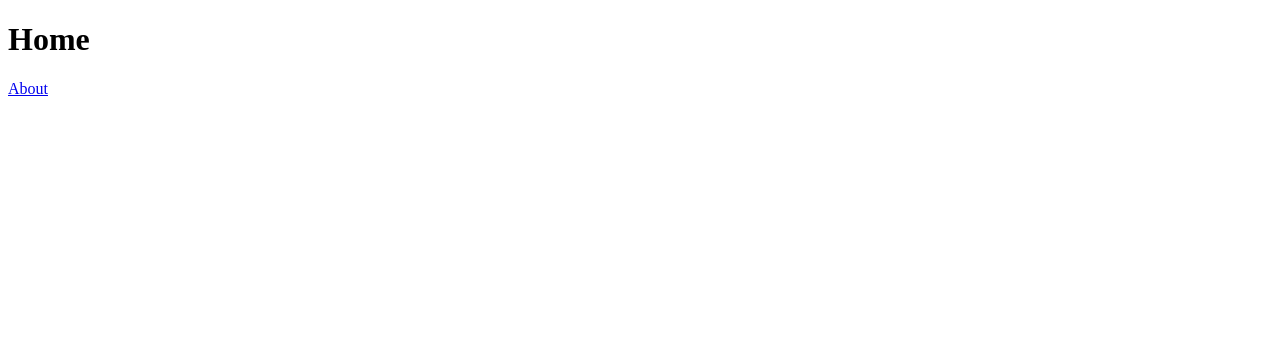
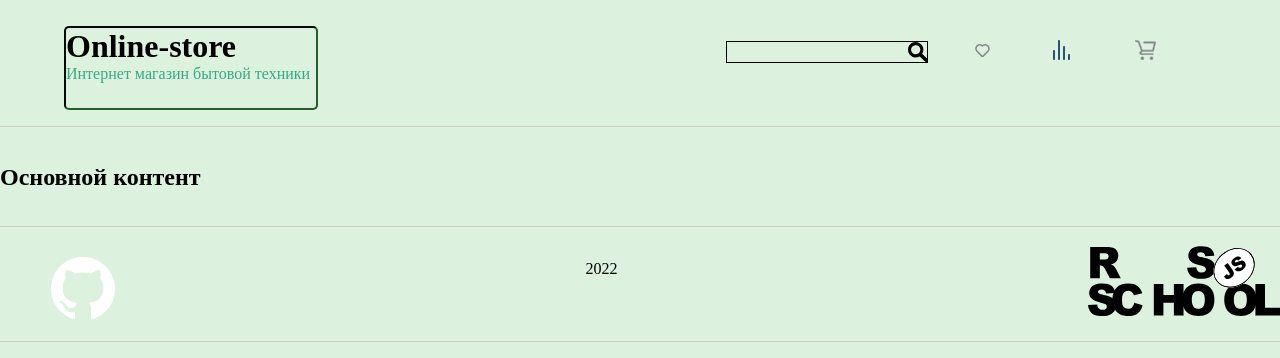
Before and after one commit to SosedovaViktoria/Online_store, a website built with webpack: page index.html in a window 1280 px wide. Built offline with nearby package versions, Linux system fonts and the light colour scheme; files whose address does not match are found by name.

Commit message:
add header and footer withour image

```diff
--- a/index.html
+++ b/index.html
@@ -1,11 +1,47 @@
 <!DOCTYPE html>
-<html lang="en">
-<head>
-    <meta charset="UTF-8">
-    <title>Vanilla router</title>
-</head>
-<body>
-    <div id="app"></div>
-<script src="./src/index.js"></script>
-</body>
+<html lang="ru">
+  <head>
+    <meta charset="utf-8" />
+    <meta name="viewport" content="width=device-width, initial-scale=1.0">
+    <link rel="stylesheet" src="styles.css">
+    <title>Online-store</title>
+  </head>
+  <body>
+    <div class="container">
+        <header class="site-header">
+          <div class="logo">
+            <a href="/#" class="logo_ref"> <h1>Online-store</h1></a>
+            <p>Интернет магазин бытовой техники</p>
+          </div>
+          <div class="menu">
+            <ul class="nav-menu">
+              <li class="nav_item">
+                <div class="search">
+                  <input type="search" name="q">
+                  <a class="submit" href=""><img src="../assets/images/308581.svg" alt="search"></a>
+                </div>
+              </li>
+              <li class="nav_item"><a class="nav_link like" href="#"><img src="../assets/images/like=like.svg" alt="like"></a></li>
+              <li class="nav_item"><a class="nav_link compare" href="#"><img src="../assets/images/compare_active.svg" alt="compare"></a></li>
+              <li class="nav_item"><a class="nav_link basket" href="#"><img src="../assets/images/cart=empty.svg" alt="basket"></a></li>
+            </ul>
+          </div>
+        </header>
+        <hr>
+        <main class="main_cont">
+          <h2>Основной контент</h2>
+        </main>
+        <hr>
+        <footer class="foot_content">
+          <div class="github">
+          <a href="https://github.com/SosedovaViktoria/Online_store"><img src="../assets/images/GitHub-Mark-Light-64px.png" alt="github"></a>
+          </div>
+          <p class="year_app">2022</p>
+          <a class="logo_course" href="https://rs.school/js/"><img src="../assets/images/rs_school_js.svg" alt="logo_course"></a>
+        </footer>
+      </div>
+      <hr>
+    <!-- <script src="./index.js"></script> -->
+  </body>
+
 </html>
--- a/package.json
+++ b/package.json
@@ -29,6 +29,7 @@
     "@webpack-cli/generators": "^3.0.1",
     "css-loader": "^6.7.2",
     "eslint-webpack-plugin": "^3.2.0",
+    "file-loader": "^6.2.0",
     "html-webpack-plugin": "^5.5.0",
     "mini-css-extract-plugin": "^2.6.1",
     "prettier": "^2.8.1",
--- a/src/index.ts
+++ b/src/index.ts
@@ -1 +1,3 @@
+import "../styles.css"
+
 console.log("Hello World!");
--- /dev/null
+++ b/styles.css
@@ -0,0 +1,128 @@
+body {
+  margin: 0;
+  overflow-y: scroll;
+  background-color: #DCF1DE;
+}
+a {
+  text-decoration: none;
+  cursor: pointer;
+}
+.container {
+
+  background-repeat: no-repeat;
+  display: flex;
+  flex-direction:column;
+  width: 100%;
+}
+.site-header {
+  display: flex;
+  justify-content: space-between;
+  align-items: center;
+}
+
+.logo {
+  margin-top: 2%;
+  width: 250px;
+  height: 80px;
+  border: inset #225f29 2px;
+  border-radius: 5px;
+  cursor: pointer;
+  margin-left: 5%;
+  color: rgb(53, 171, 131);
+}
+.logo p {
+  margin-top: 2px;
+  margin: 0;
+}
+.logo h1 {
+  margin: 0;
+}
+.container {
+  width: 100%;
+  max-width: 100%;
+  margin: 0 auto;
+}
+/* .container:after {
+  content: "";
+  display: table;
+  clear: both;
+} */
+
+ul {
+  list-style: none;
+  position: absolute;
+  top: 10px;
+  right: 100px;
+  padding: 0;
+  margin-right: 10px;
+  margin-left: 10px;
+  display: flex;
+  gap: 12px;
+  text-decoration: none;
+  align-items: center;
+
+}
+li {
+display: inline-block;
+}
+header a {
+  text-decoration: none;
+  color: black;
+}
+.foot_content {
+
+  display: flex;
+  flex-direction: row;
+  justify-content: space-between;
+}
+.logo_course {
+  display: block;
+  background-image: url('./src/img/rs_school_js.svg');
+  background-repeat: no-repeat;
+  width: 15%;
+}
+.github {
+  padding-left: 4%;
+  padding-top: 1%;
+}
+
+hr {
+  display: block;
+  height: 1px;
+  border: 0;
+  border-top: 1px solid #ccc;
+  margin: 1em 0;
+  padding: 0;
+}
+.search {
+  background-color: #DCF1DE;
+  width: 200px;
+  border: 1px solid #000;
+  min-height: 20px;
+  display: flex;
+ }
+ input[type="search"] {
+  background-color: #DCF1DE;
+  border: none;
+  outline: none;
+  -webkit-appearance: none;
+  width: 274px;
+  vertical-align: middle;
+ }
+ .submit {
+  width: 20px;
+  height: 20px;
+  border: none;
+  /* background: url(./308581.svg) no-repeat 50% 50%; */
+ }
+ .submit img {
+  width: 20px;
+  height: 20px;
+ }
+ .nav_link {
+  padding-left: 25px;
+ }
+ .like img {
+  width: 35px;
+  height: 35px;
+ }
--- a/webpack.config.js
+++ b/webpack.config.js
@@ -2,15 +2,12 @@
 
 const path = require("path");
 const HtmlWebpackPlugin = require("html-webpack-plugin");
-const MiniCssExtractPlugin = require("mini-css-extract-plugin");
 const EslingPlugin = require("eslint-webpack-plugin");
 
 const isProduction = process.env.NODE_ENV == "production";
 
-const stylesHandler = MiniCssExtractPlugin.loader;
-
 const config = {
-  entry: "./src/index.js",
+  entry: "./src/index.ts",
   output: {
     path: path.resolve(__dirname, "dist"),
   },
@@ -25,8 +22,6 @@ const config = {
 
     new EslingPlugin({ extensions: "ts" }),
 
-    new MiniCssExtractPlugin(),
-
     // Add your plugins here
     // Learn more about plugins from https://webpack.js.org/configuration/plugins/
   ],
@@ -39,14 +34,43 @@ const config = {
       },
       {
         test: /\.css$/i,
-        use: [stylesHandler, "css-loader"],
+        use: [
+          {
+            loader: 'style-loader'
+          },
+          {
+            loader: "css-loader",
+            options: {
+              url: false
+            }
+          },
+        ],
       },
       {
         test: /\.s[ac]ss$/i,
-        use: [stylesHandler, "css-loader", "sass-loader"],
+        use: [
+          {
+            loader: 'style-loader'
+          },
+          {
+            loader: "css-loader"
+          },
+          {
+            loader: 'postcss-loader',
+            options: {
+              postcssOptions: {
+                plugins: () => [
+                  require('autoprefixer')
+                ]
+              }
+            }
+          },
+          {
+            loader: "sass-loader"
+          }],
       },
       {
-        test: /\.(eot|svg|ttf|woff|woff2|png|jpg|gif)$/i,
+        test: /\.(eot|svg|ttf|woff|woff2|png|jpg|gif|webp)$/i,
         type: "asset",
       },
 
```
Also changed, not shown: dist/index.html (added), dist/main.js (added), src/assets/images/308581.svg (added), src/assets/images/GitHub-Mark-Light-64px.png (added), src/assets/images/cart=empty.jpg (added), src/assets/images/cart=empty.svg (added), src/assets/images/compare_active.svg (added), src/assets/images/like=like.svg (added), src/assets/images/rs_school_js.svg (added), 1 other file.
